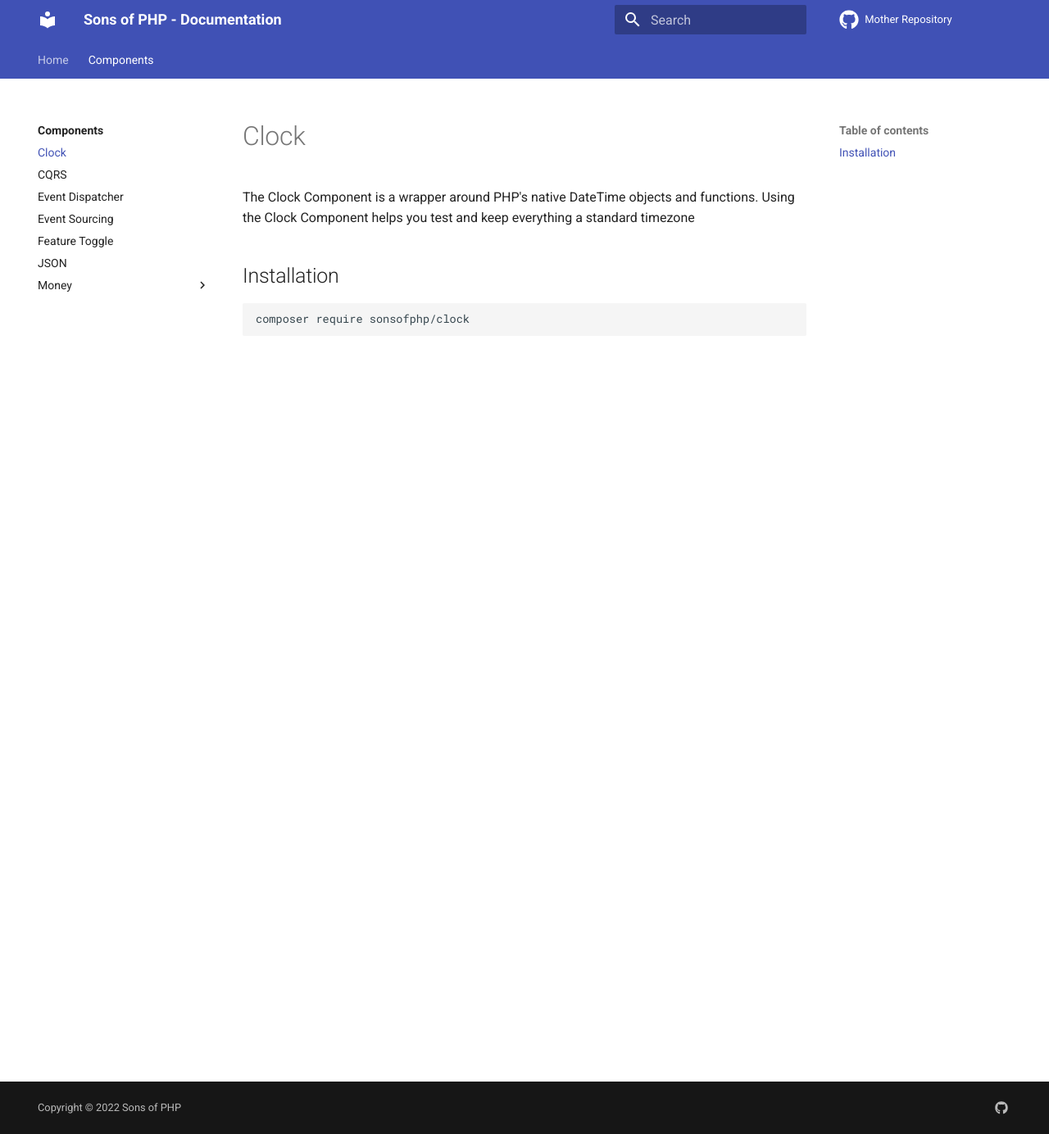
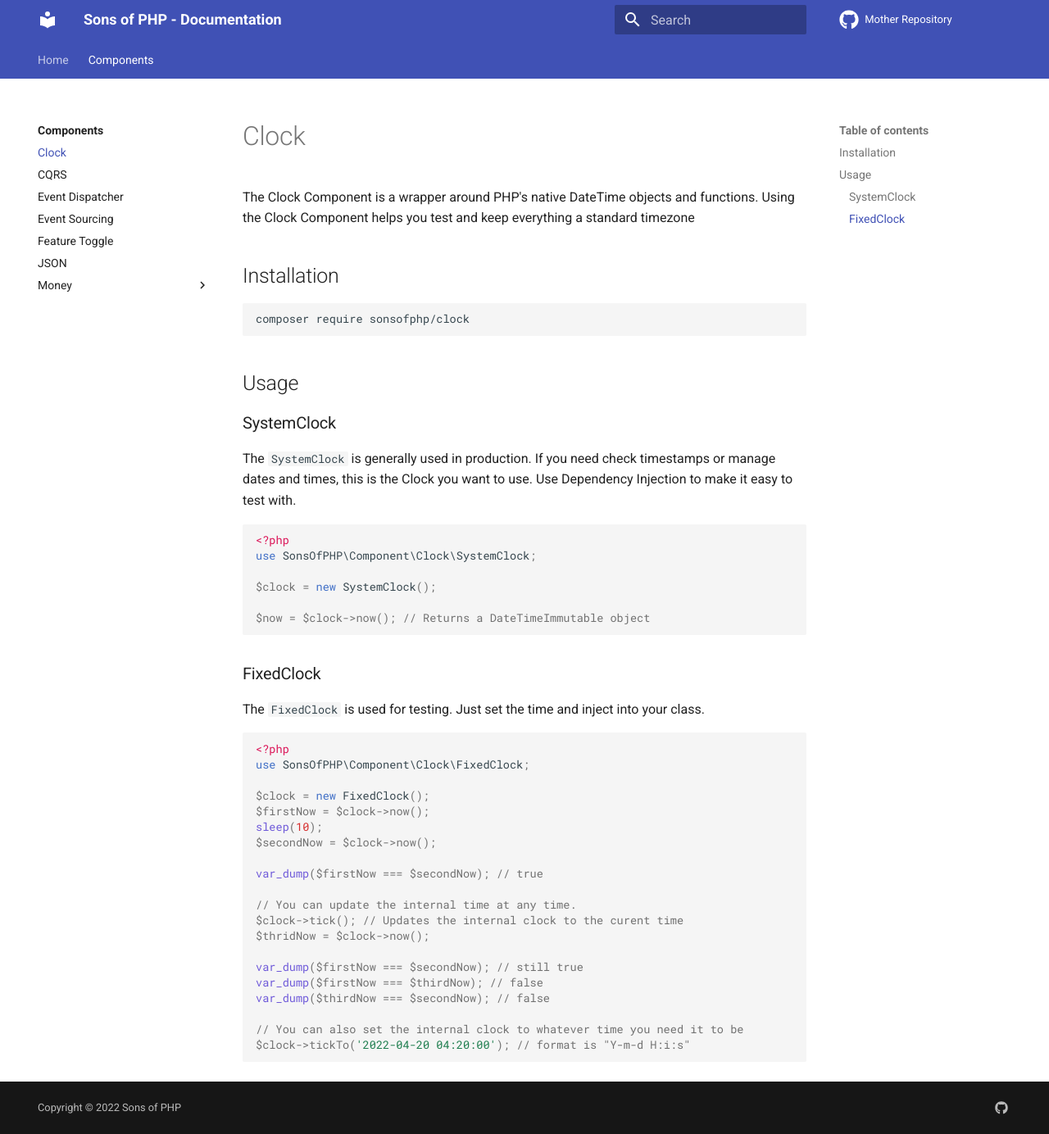
Before and after one commit to SonsOfPHP/sonsofphp-docs, an MkDocs documentation site: the page built from docs/components/clock/index.md, in a window 1280 px wide and 1384 px high. Shown: the whole window at 82% size. Built offline with MkDocs 1.6.1 and Material for MkDocs 9.7.7, drawn with Linux system fonts in a browser that asks for light colours; comment, search, counter and statistics services are not loaded.

Commit message:
[Clock] Adding some documentation

````diff
--- a/docs/components/clock/index.md
+++ b/docs/components/clock/index.md
@@ -11,3 +11,48 @@ standard timezone
 ```shell
 composer require sonsofphp/clock
 ```
+
+## Usage
+
+### SystemClock
+
+The `SystemClock` is generally used in production. If you need check timestamps
+or manage dates and times, this is the Clock you want to use. Use Dependency
+Injection to make it easy to test with.
+
+```php
+<?php
+use SonsOfPHP\Component\Clock\SystemClock;
+
+$clock = new SystemClock();
+
+$now = $clock->now(); // Returns a DateTimeImmutable object
+```
+
+### FixedClock
+
+The `FixedClock` is used for testing. Just set the time and inject into your
+class.
+
+```php
+<?php
+use SonsOfPHP\Component\Clock\FixedClock;
+
+$clock = new FixedClock();
+$firstNow = $clock->now();
+sleep(10);
+$secondNow = $clock->now();
+
+var_dump($firstNow === $secondNow); // true
+
+// You can update the internal time at any time.
+$clock->tick(); // Updates the internal clock to the curent time
+$thridNow = $clock->now();
+
+var_dump($firstNow === $secondNow); // still true
+var_dump($firstNow === $thirdNow); // false
+var_dump($thirdNow === $secondNow); // false
+
+// You can also set the internal clock to whatever time you need it to be
+$clock->tickTo('2022-04-20 04:20:00'); // format is "Y-m-d H:i:s"
+```
````
